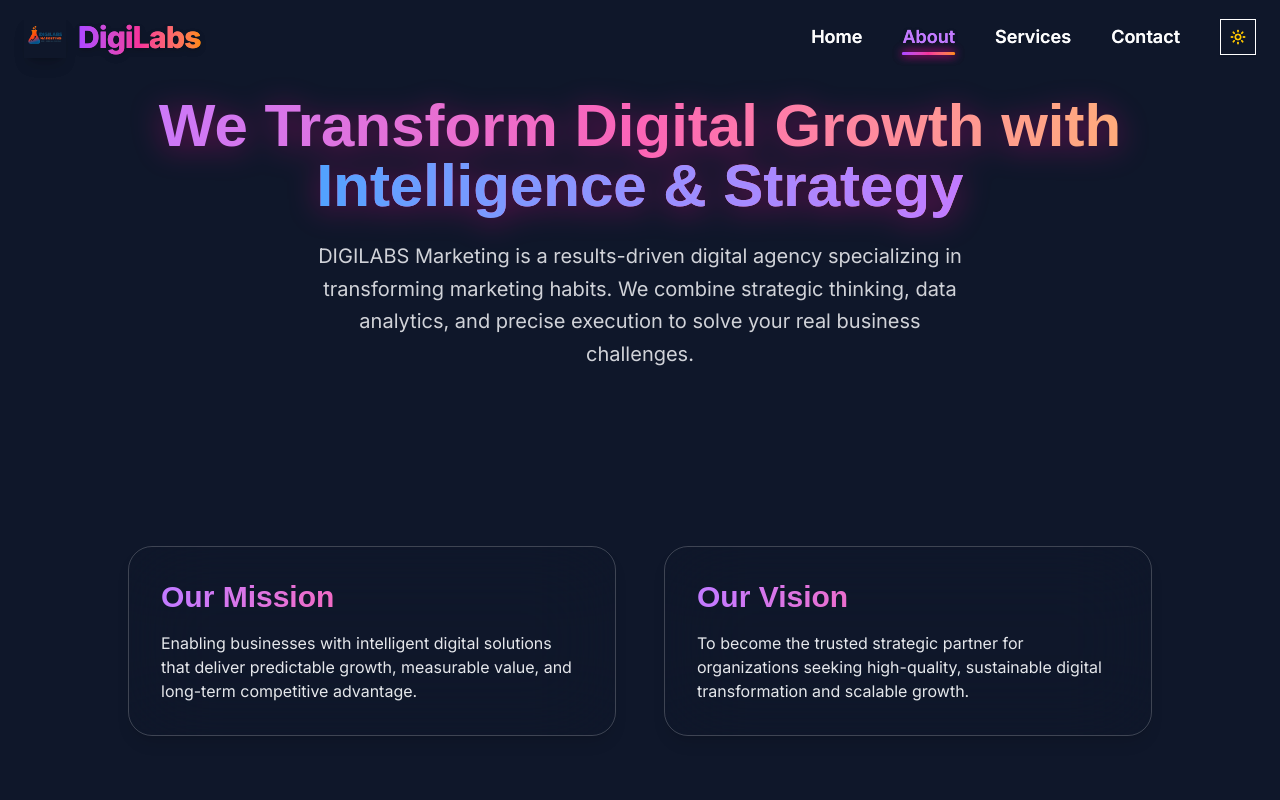
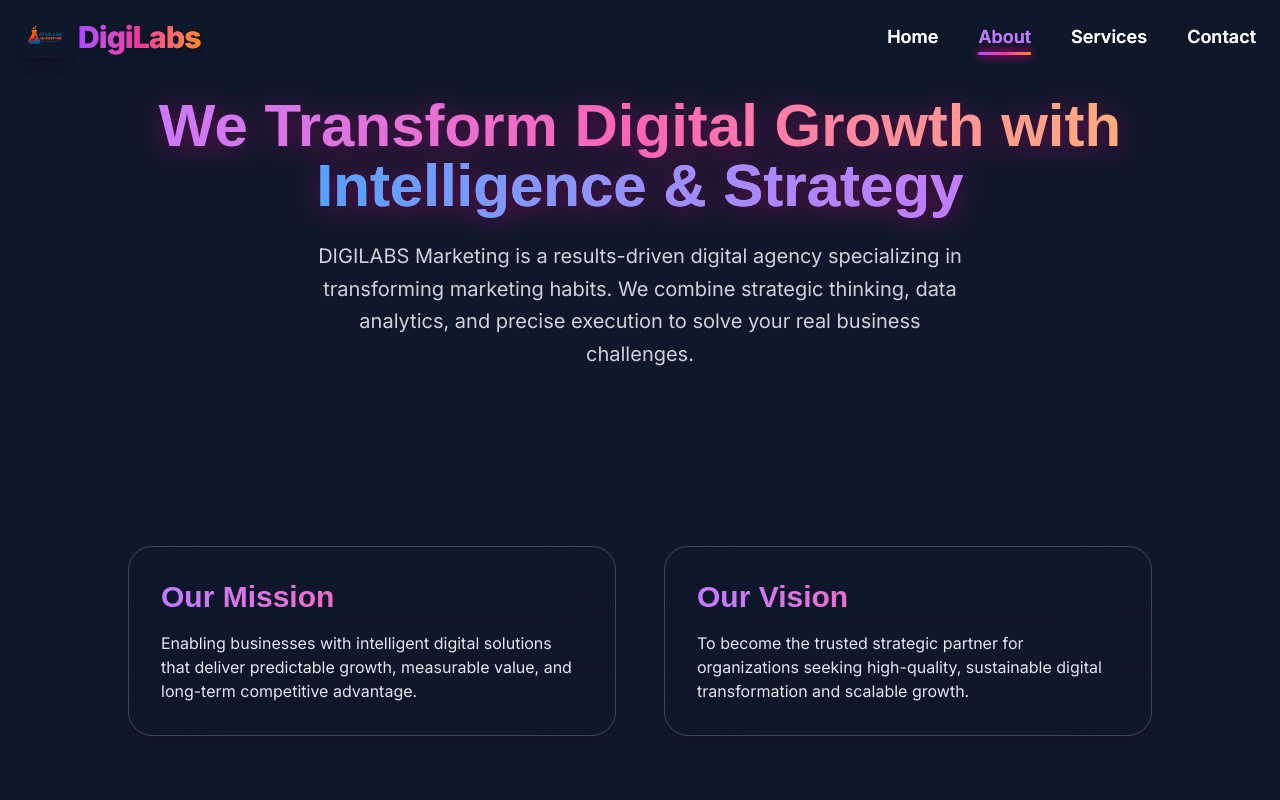
Before and after one commit to Dharanish-2006/DigiLabs, a Next.js app: page /about in a window 1280 px wide. Shown: the top 800 px of the page. Built offline with nearby package versions, Linux system fonts and the light colour scheme.

Commit message:
Update Navbar.tsx

```diff
--- a/components/Navbar.tsx
+++ b/components/Navbar.tsx
@@ -94,7 +94,7 @@ export default function Navbar() {
             );
           })}
 
-          <ModeToggle />
+
         </nav>
 
         {/* Mobile Menu Button */}
```
